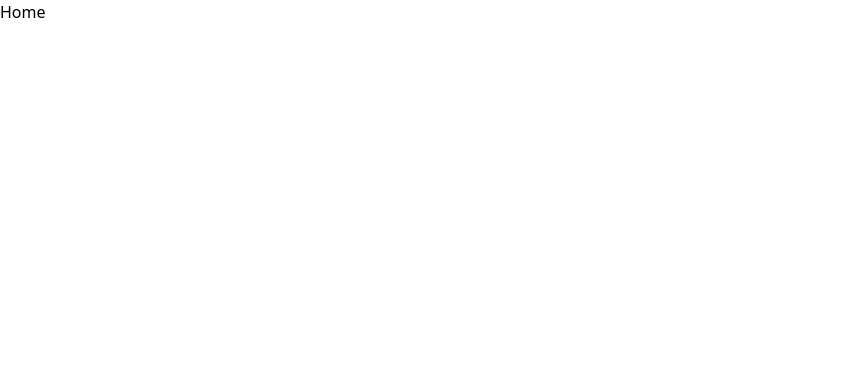
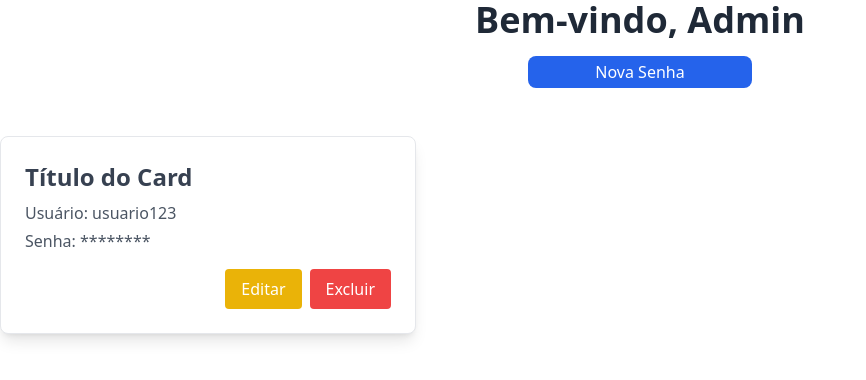
Before and after one commit to RafaelViniciusSenac/hub-innovation5Teste, a Next.js app: page /home in a window 1280 px wide. Shown: the top 380 px of the page, without its empty margins (0-866 px from the left). Built offline with nearby package versions, Linux system fonts and the light colour scheme.

Commit message:
feature: Criaçao da tela home e puxar os dados do arquivo json de senhas

```diff
--- a/app/(pages)/home/page.js
+++ b/app/(pages)/home/page.js
@@ -1,9 +1,49 @@
+"use client"
+import { GetUserPasswords } from '@/app/controller/userController';
+import { useSearchParams } from 'next/navigation';
+import { useEffect } from 'react';
+export default function Home() {
+    const searchParams = useSearchParams();
+    const idUsuario = Number(searchParams.get('id'));
 
-export default function Home() {
+
+    async function GetUserData() {
+        const dados = await GetUserPasswords(idUsuario);
+
+    }
+
+    useEffect(() => {
+        GetUserData()
+    }, [])
+
+
+
     return (
         <>
-            <div>
-                Home
+            <div className="max-w-7xl mx-auto">
+
+
+                <div className="flex flex-col justify-center items-center ">
+                    <h1 className="text-4xl font-bold text-gray-800 mb-4 text-center">Bem-vindo, Admin</h1>
+                    <button className="bg-blue-600 text-white w-56 py-1 rounded-lg mb-6">Nova Senha</button>
+                </div>
+
+                <div className="mt-6 grid grid-cols-1 md:grid-cols-2 lg:grid-cols-3 gap-4">
+                    <div className="bg-white shadow-lg rounded-lg p-6 border border-gray-200">
+                        <h2 className="text-2xl font-semibold text-gray-700 mb-2">Título do Card</h2>
+                        <p className="text-gray-600 mb-1">Usuário: usuario123</p>
+                        <p className="text-gray-600 mb-4">Senha: ********</p>
+                        <div className="flex gap-2 justify-end">
+                            <button className="bg-yellow-500 text-white px-4 py-2 rounded">
+                                Editar
+                            </button>
+                            <button className="bg-red-500 text-white px-4 py-2 rounded ">
+                                Excluir
+                            </button>
+                        </div>
+                    </div>
+                </div>
+
             </div>
         </>
     );
--- a/app/api/db/data.json
+++ b/app/api/db/data.json
@@ -3,6 +3,23 @@
     "usuario": "admin",
     "senha": "admin",
     "id": 1,
+    "passwords": [
+      {
+        "titulo": "FACEBOOK",
+        "usuario": "teste@teste.com",
+        "senha": "123"
+      },
+      {
+        "titulo": "INSTAGRAM",
+        "usuario": "teste@teste.com",
+        "senha": "123"
+      }
+    ]
+  },
+  {
+    "usuario": "teste",
+    "senha": "teste",
+    "id": 2,
     "passwords": []
   }
 ]
--- a/app/api/login/route.js
+++ b/app/api/login/route.js
@@ -13,6 +13,6 @@ export async function POST(req) {
         newUser.passwords = []
         data.push(newUser);
         await writeJsonFile(data);
-        return NextResponse.json({ message: 'User added successfully', data: newUser });
+        return NextResponse.json({ message: 'User added successfully', userId: newUser.id });
     }
 }
--- a/app/api/users/route.js
+++ b/app/api/users/route.js
@@ -1,23 +1,15 @@
 // import fs from 'fs';
 import { NextResponse } from 'next/server';
-import path from 'path';
 
-import { readJsonFile, writeJsonFile } from '../jsonUtils';
-
-const filePath = path.join(process.cwd(), 'app', 'api', 'db', 'data.json');
-
-export async function GET() {
-    const data = await readJsonFile();
-    return NextResponse.json(data);
-}
+import { readJsonFile } from '../jsonUtils';
+// export async function GET() {
+//     const data = await readJsonFile();
+//     return NextResponse.json(data);
+// }
 
 export async function POST(req) {
-    const newUser = await req.json();
+    const request = await req.json();
     const data = await readJsonFile();
-
-    newUser.id = data.length > 0 ? data[data.length - 1].id + 1 : 1;
-    data.push(newUser);
-
-    await writeJsonFile(data);
-    return NextResponse.json({ message: 'User added successfully', data: newUser });
+    const usuarioAlvo = data.find(u => u.id === request.id)
+    return NextResponse.json({ message: 'Sucesso', data: usuarioAlvo });
 }
--- a/app/controller/loginController.js
+++ b/app/controller/loginController.js
@@ -7,7 +7,8 @@ export async function VerificaLogin(usuario,senha) {
             },
             body: JSON.stringify({ usuario, senha }),
         });
-        return response.status;
+        const dados = await response.json()
+        return dados
     } catch (error) {
         console.error('Erro ao adicionar usuário:', error);
     }
--- a/app/controller/userController.js
+++ b/app/controller/userController.js
@@ -11,16 +11,18 @@ export async function GetAllUsers(){
     }
 }
 
-export async function AddUsers(name,password) {
+export async function GetUserPasswords(id) {
     try {
         const response = await fetch('/api/users', {
             method: 'POST',
             headers: {
                 'Content-Type': 'application/json',
             },
-            body: JSON.stringify({ name, password }),
+            body: JSON.stringify({id}),
         });
-        return response;
+        const dados = await response.json()
+        console.log(dados)
+        return dados;
     } catch (error) {
         console.error('Erro ao adicionar usuário:', error);
     }
--- a/app/page.js
+++ b/app/page.js
@@ -3,7 +3,7 @@ import { useRouter } from "next/navigation";
 import { useState } from "react";
 import { VerificaLogin } from "./controller/loginController";
 
-export default function Home() {
+export default function Login() {
   const [usuario, setUsuario] = useState([])
   const [senha, setSenha] = useState([])
   const router = useRouter()
@@ -11,8 +11,9 @@ export default function Home() {
   async function handleSubmit(event) {
     event.preventDefault()
     const response = await VerificaLogin(usuario,senha)
+    console.log(response)
     if(response){
-        router.push("/home")
+        router.push(`/home?id=${response.userId}`)
     }
 }
   return (
```
